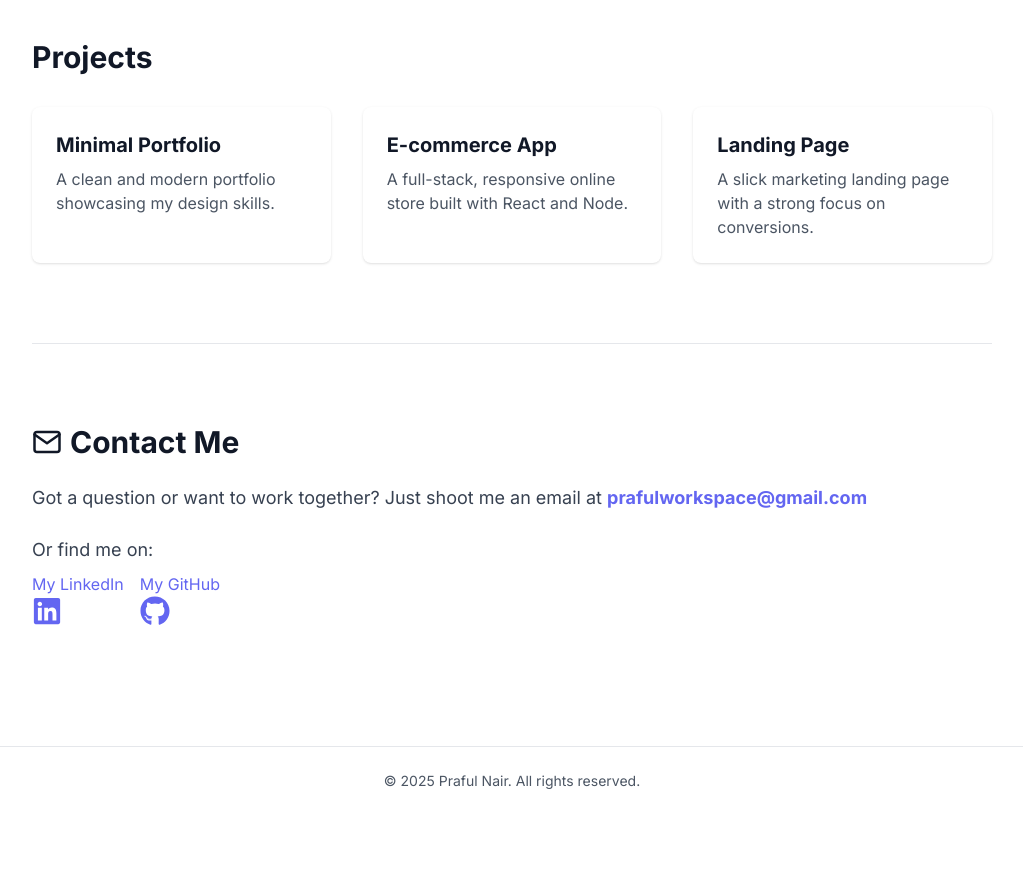
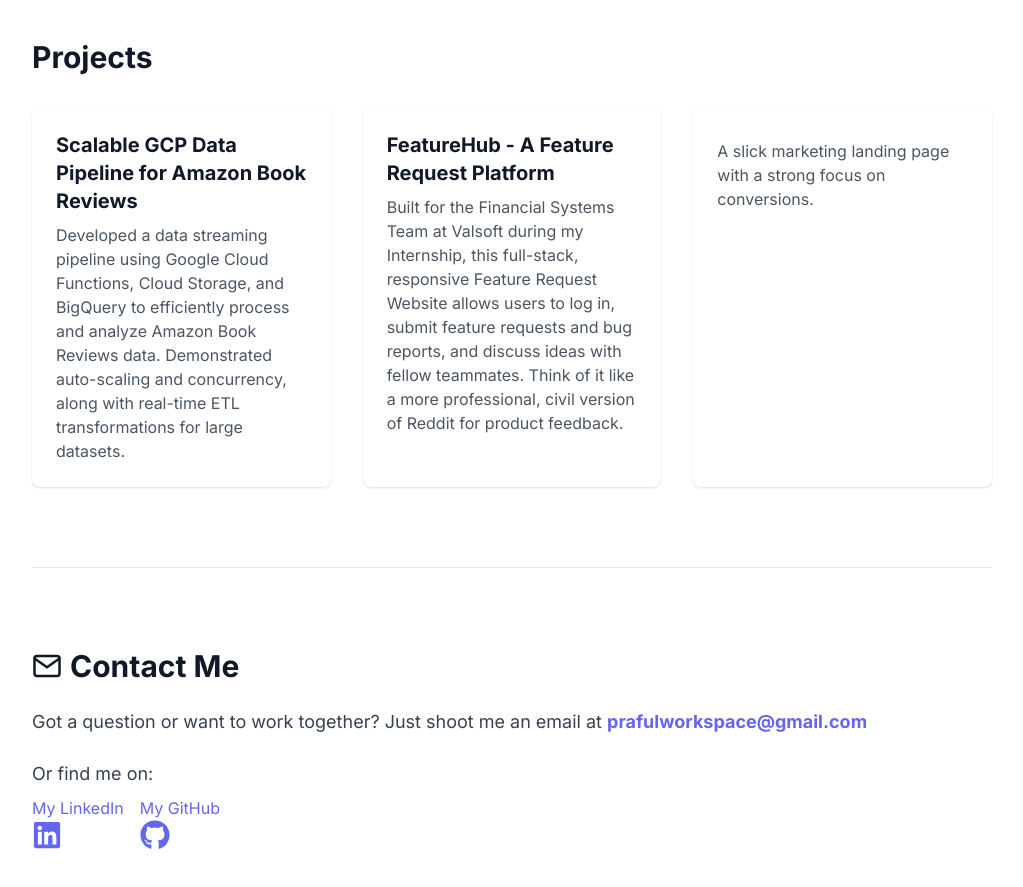
Before and after one commit to prafulnair/prafulnair.github.io, a React (Vite) app: page / in a window 1280 px wide. Shown: the part 1300-2187 px from the top of the page, without its empty margins (128-1151 px from the left). Before the commit the page ends 2115 px from the top, so only its background shows below. Built offline with nearby package versions, Linux system fonts and the light colour scheme.

Commit message:
Updated Project Detatails

```diff
--- a/src/components/Projects.tsx
+++ b/src/components/Projects.tsx
@@ -4,17 +4,17 @@ import ProjectCard from './ProjectCard.tsx';
 const Projects: React.FC = () => {
   const demoProjects = [
     {
-      title: 'Minimal Portfolio',
-      description: 'A clean and modern portfolio showcasing my design skills.',
+      title: 'Scalable GCP Data Pipeline for Amazon Book Reviews',
+      description: 'Developed a data streaming pipeline using Google Cloud Functions, Cloud Storage, and BigQuery to efficiently process and analyze Amazon Book Reviews data. Demonstrated auto-scaling and concurrency, along with real-time ETL transformations for large datasets.',
       link: '#'
     },
     {
-      title: 'E-commerce App',
-      description: 'A full-stack, responsive online store built with React and Node.',
+      title: 'FeatureHub - A Feature Request Platform',
+      description: 'Built for the Financial Systems Team at Valsoft during my Internship,  this full-stack, responsive Feature Request Website allows users to log in, submit feature requests and bug reports, and discuss ideas with fellow teammates. Think of it like a more professional, civil version of Reddit for product feedback.',
       link: '#'
     },
     {
-      title: 'Landing Page',
+      title: '',
       description: 'A slick marketing landing page with a strong focus on conversions.',
       link: '#'
     },
```
Also changed, not shown: src/components/Header.tsx (+0 -50 lines).
